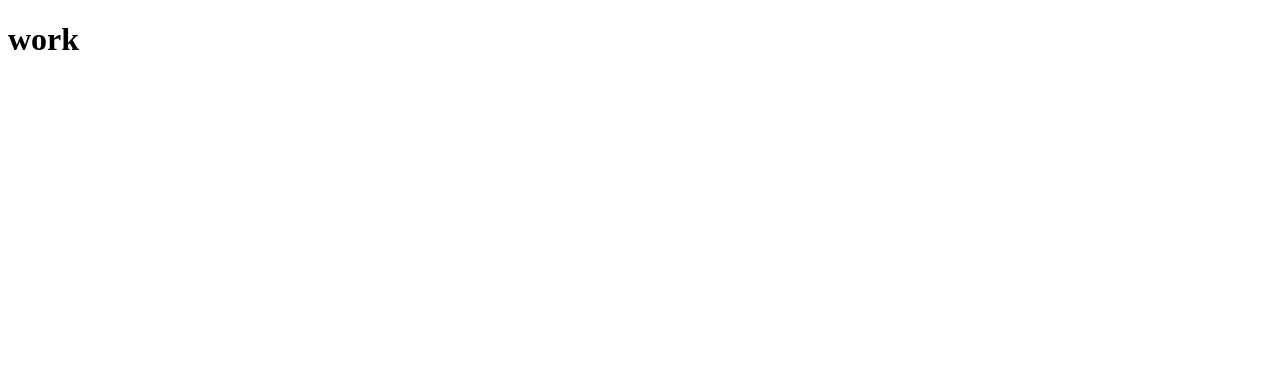
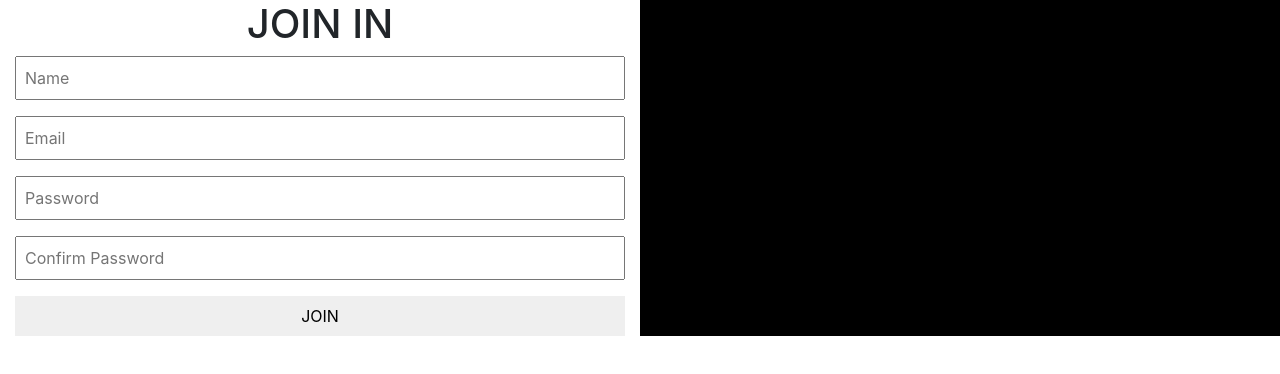
Before and after one commit to taehunlim/node_auth-basic, a React (Create React App) app in the folder client/: page /register in a window 1280 px wide. Shown: the top 374 px of the page. Built offline with nearby package versions, Linux system fonts and the light colour scheme.

Commit message:
Screen: Register init

```diff
--- a/client/package.json
+++ b/client/package.json
@@ -6,8 +6,12 @@
     "@testing-library/jest-dom": "^5.11.4",
     "@testing-library/react": "^11.1.0",
     "@testing-library/user-event": "^12.1.10",
+    "axios": "^0.21.1",
+    "bootstrap": "^4.6.0",
     "react": "^17.0.1",
+    "react-bootstrap": "^1.4.3",
     "react-dom": "^17.0.1",
+    "react-router-dom": "^5.2.0",
     "react-scripts": "4.0.1",
     "web-vitals": "^0.2.4"
   },
--- a/client/src/App.js
+++ b/client/src/App.js
@@ -1,9 +1,20 @@
+
+import {BrowserRouter, Route, Switch, Redirect} from "react-router-dom";
+
+import Home from "./screens/Home";
+import Register from "./screens/Register";
+
+import "bootstrap/dist/css/bootstrap.min.css";
 
 function App() {
   return (
-    <div className="App">
-      <h1>work</h1>
-    </div>
+      <BrowserRouter>
+          <Switch>
+              <Route path="/" exact render={ props => <Home {...props}/> } />
+              <Route path="/register" render={ props => <Register {...props}/> } />
+              <Redirect to="/" />
+          </Switch>
+      </BrowserRouter>
   );
 }
 
--- /dev/null
+++ b/client/src/screens/Home.js
@@ -0,0 +1,17 @@
+import React from 'react';
+import {Link} from 'react-router-dom';
+
+const Home = () => {
+    return (
+        <div>
+            Home
+            <div>
+                <Link to="/register">
+                    To Register
+                </Link>
+            </div>
+        </div>
+    );
+};
+
+export default Home;
--- /dev/null
+++ b/client/src/screens/Register.js
@@ -0,0 +1,92 @@
+import React, {useState} from 'react';
+import {Col} from 'react-bootstrap';
+
+const Register = () => {
+
+    const [formData, setFormData] = useState({
+        name: "",
+        email: "",
+        password: "",
+        confirmPassword: "",
+        textChange: "JOIN"
+    });
+
+    const {name, email, password, confirmPassword, textChange} = formData;
+
+    const handleChange = text => e => {
+        setFormData({...formData, [text]: e.target.value})
+    }
+
+    const handleSubmit = e => {
+        e.preventDefault();
+        console.log(name, email, password, confirmPassword)
+    }
+
+    console.log(formData)
+
+    return (
+        <div>
+            <div className="d-flex">
+                <Col className="text-center">
+                    <h1>
+                        JOIN IN
+                    </h1>
+
+                    <form
+                        onSubmit={handleSubmit}
+                    >
+                        <div>
+                            <input
+                                className="w-100 p-2"
+                                placeholder="Name"
+                                type="text"
+                                onChange={handleChange('name')}
+                                value={name}
+                            />
+                            <input
+                                className="w-100 p-2 mt-3"
+                                placeholder="Email"
+                                type="email"
+                                onChange={handleChange('email')}
+                                value={email}
+                            />
+                            <input
+                                className="w-100 p-2 mt-3"
+                                placeholder="Password"
+                                type="password"
+                                onChange={handleChange('password')}
+                                value={password}
+                            />
+                            <input
+                                className="w-100 p-2 mt-3"
+                                placeholder="Confirm Password"
+                                type="password"
+                                onChange={handleChange('confirmPassword')}
+                                value={confirmPassword}
+                            />
+
+                            <button
+                                className="w-100 p-2 mt-3 border-0"
+                                type="submit"
+                            >
+                                {textChange}
+                            </button>
+                        </div>
+                    </form>
+
+
+                </Col>
+
+                <Col
+                    style={{
+                        backgroundColor: "black",
+                    }}
+                >
+
+                </Col>
+            </div>
+        </div>
+    );
+};
+
+export default Register;
```
Also changed, not shown: 2 other files (tests, documents, lock files or other folders).
